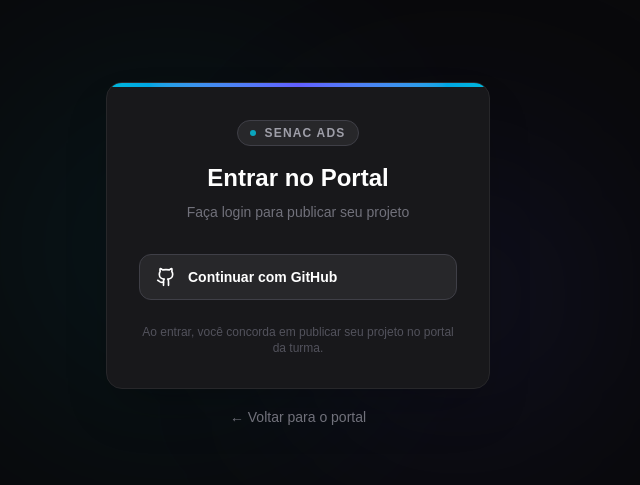
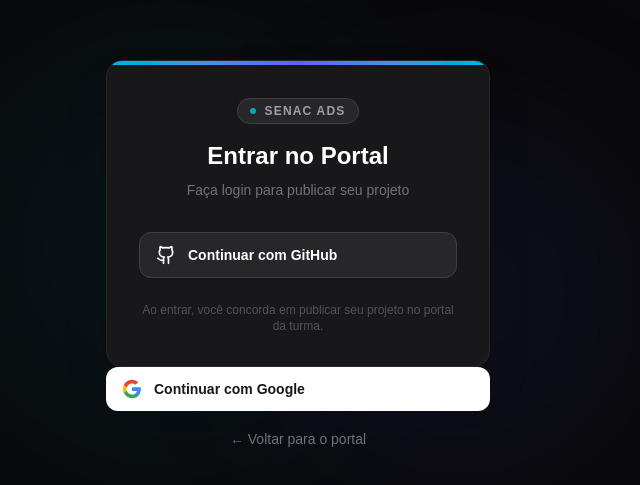
Before and after one commit to ChristopherDond/portal-ads, a Next.js app: page /login in a window 1280 px wide. Shown: the part 145-630 px from the top of the page, without its empty margins (342-982 px from the left). Built offline with nearby package versions, Linux system fonts and the light colour scheme.

Commit message:
add google auth

```diff
--- a/auth.ts
+++ b/auth.ts
@@ -1,5 +1,6 @@
 import NextAuth from "next-auth";
 import GitHub from "next-auth/providers/github";
+import Google from "next-auth/providers/google";
 import { PrismaAdapter } from "@auth/prisma-adapter";
 import { PrismaClient } from "@prisma/client";
 
@@ -11,6 +12,10 @@
     GitHub({
       clientId: process.env.GITHUB_CLIENT_ID!,
       clientSecret: process.env.GITHUB_CLIENT_SECRET!,
+    }),
+    Google({
+      clientId: process.env.GOOGLE_CLIENT_ID!,
+      clientSecret: process.env.GOOGLE_CLIENT_SECRET!,
     }),
   ],
   pages: {
--- a/src/app/login/page.tsx
+++ b/src/app/login/page.tsx
@@ -45,6 +45,21 @@
           </div>
         </div>
 
+<button
+  onClick={() => signIn("google", { callbackUrl: "/dashboard" })}
+  className="w-full flex items-center gap-3 px-4 py-3 rounded-xl
+             bg-white hover:bg-zinc-100 text-zinc-900 font-semibold text-sm
+             transition-all duration-200"
+>
+  <svg className="w-5 h-5" viewBox="0 0 24 24">
+    <path fill="#4285F4" d="M22.56 12.25c0-.78-.07-1.53-.2-2.25H12v4.26h5.92c-.26 1.37-1.04 2.53-2.21 3.31v2.77h3.57c2.08-1.92 3.28-4.74 3.28-8.09z"/>
+    <path fill="#34A853" d="M12 23c2.97 0 5.46-.98 7.28-2.66l-3.57-2.77c-.98.66-2.23 1.06-3.71 1.06-2.86 0-5.29-1.93-6.16-4.53H2.18v2.84C3.99 20.53 7.7 23 12 23z"/>
+    <path fill="#FBBC05" d="M5.84 14.09c-.22-.66-.35-1.36-.35-2.09s.13-1.43.35-2.09V7.07H2.18C1.43 8.55 1 10.22 1 12s.43 3.45 1.18 4.93l2.85-2.22.81-.62z"/>
+    <path fill="#EA4335" d="M12 5.38c1.62 0 3.06.56 4.21 1.64l3.15-3.15C17.45 2.09 14.97 1 12 1 7.7 1 3.99 3.47 2.18 7.07l3.66 2.84c.87-2.6 3.3-4.53 6.16-4.53z"/>
+  </svg>
+  Continuar com Google
+</button>
+
         <div className="text-center mt-4">
           <a href="/" className="text-zinc-500 hover:text-zinc-300 text-sm transition-colors">
             ← Voltar para o portal
```
